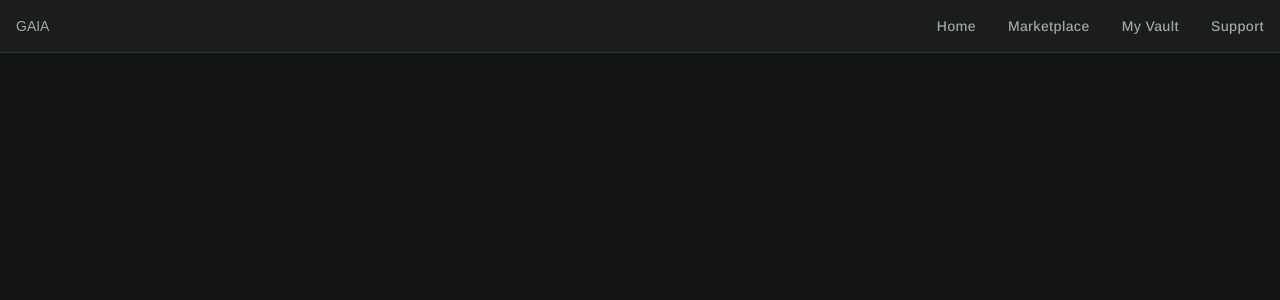
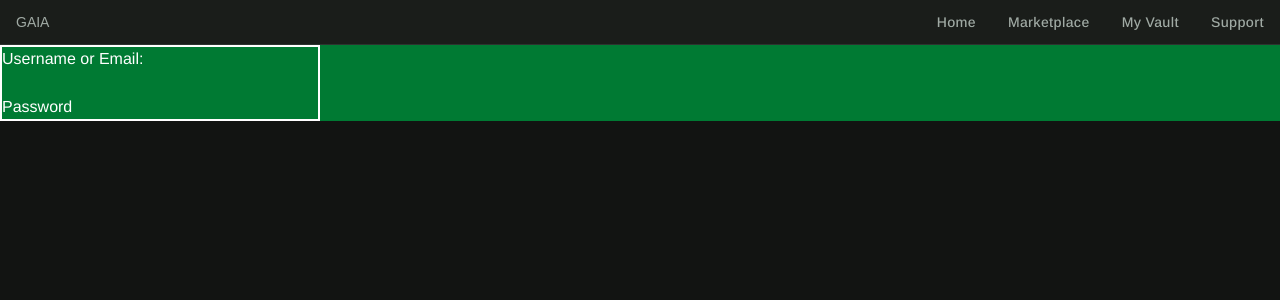
Before and after one commit to KarlKeynes29/gaia-frontend, a React (Vite) app: page / in a window 1280 px wide. Shown: the top 300 px of the page. Built offline with nearby package versions, Linux system fonts and the light colour scheme; a web font is replaced by a local one.

Commit message:
Complete navbar and start login page development

```diff
--- a/src/components/NavBar.tsx
+++ b/src/components/NavBar.tsx
@@ -16,10 +16,10 @@ const NavLink: React.FC<NavLinkProps> = ({ href, children }) => (
 
 export default function NavBar() {
     const [isOpen, setIsOpen] = useState<boolean>(false);
-    const [cartCount] = useState<number>(5);
+    // const [cartCount] = useState<number>(5);
 
     return (
-        <nav className='sticky top-0 bg-surface border-b border-border p-4 sm:px-4'>
+        <nav className='sticky top-0 bg-surface border-b border-border p-3 sm:px-4'>
             <div className='max-w-7xl mx-auto flex items-center justify-between w-full'>
                 <a
                     href='/'
@@ -65,17 +65,17 @@ export default function NavBar() {
 					    </svg>
 					</button>
 				</div>
-				{isOpen && (
+            </div>
             <div
-						className='md:hidden border-t border-border mt-4 pt-4 flex flex-col bg-surface w-full justify-between space-y-1 animate-fadeIn'
+                className={`md:hidden transition-all duration-300 ease-in-out border-border bg-surface overflow-hidden
+                ${isOpen ? 'max-h-60 opacity-100 border-t mt-3 pointer-events-auto' : 'max-h-0 opacity-0 pointer-events-none border-t'}`}
             >
-						<a href='/home' className='text-sm font-sans text-text-muted hover:text-text-main py-2.5 px-3 rounded hover:bg-bg transition-colors duration-200'>Home</a>
+                <div className='flex flex-col space-y-1 py-1'>
+                   	<a href='/home' className='mt-4 text-sm font-sans text-text-muted hover:text-text-main py-2.5 px-3 rounded hover:bg-bg transition-colors duration-200'>Home</a>
                     <a href='/shop' className='text-sm font-sans text-text-muted hover:text-text-main py-2.5 px-3 rounded hover:bg-bg transition-colors duration-200'>Marketplace</a>
                     <a href='/vault' className='text-sm font-sans text-text-muted hover:text-text-main py-2.5 px-3 rounded hover:bg-bg transition-colors duration-200'>My Vault</a>
                     <a href='/support' className='text-sm font-sans text-text-muted hover:text-text-main py-2.5 px-3 rounded hover:bg-bg transition-colors duration-200'>Support</a>
                 </div>
-				)
-				}
             </div>
         </nav>
     )
--- a/src/pages/Login.tsx
+++ b/src/pages/Login.tsx
@@ -2,12 +2,53 @@ import React, { useState } from 'react';
 import { useGaiaTheme } from '../context/ThemeContext';
 
 export const Login: React.FC = () => {
-    const [userDetails, setUserDetails] = useState(null);
+    const [loginDetails, setLoginDetails] = useState({
+        identity: '',
+        password: ''
+    });
+
+    const handleInputChange = (e: React.ChangeEvent<HTMLInputElement>) => {
+        const { name, value } = e.target;
+        setLoginDetails(prev => ({
+            ...prev,
+            [name]: value
+        }));
+    };
+
+    const handleFormSubmit = async (e: React.SubmitEvent<HTMLFormElement>) => {
+        e.preventDefault();
+        console.log('Authentication payload:', loginDetails);
+        try {
+            const response = await fetch('', {
+                method: 'POST',
+                headers: {
+                    'Content-Type': 'application/json',
+                },
+                body: JSON.stringify({
+                    username: loginDetails.identity,
+                    password: loginDetails.password
+                })
+            });
+
+            const { data } = response?.data;
+        } catch (error) {
+            console.error('Error in authenticating...', error);
+        }
+    };
 
     return (
         <>
-            <div className='login-container'>
-
+            <div className='login-container bg-primary'>
+                <form onSubmit={handleFormSubmit} className='max-h-200 max-w-80 border-2'>
+                    <div className='mt'>
+                        <label htmlFor=''>Username or Email:</label>
+                        <input type='text'></input>
+                    </div>
+                    <div>
+                        <label htmlFor=''>Password</label>
+                        <input type='text'></input>
+                    </div>
+                </form>
             </div>
         </>
     )
```
Lines whose indentation alone changed are shown as unchanged.
